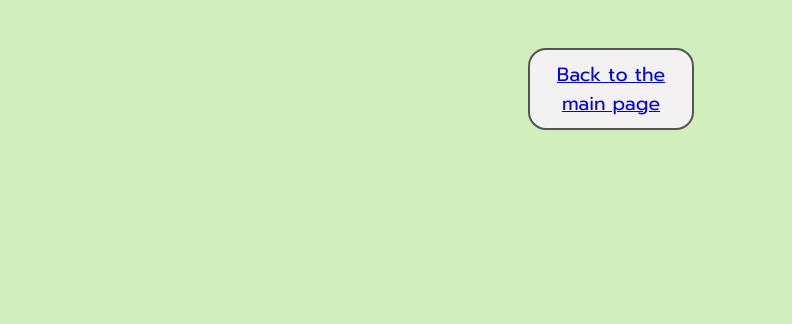
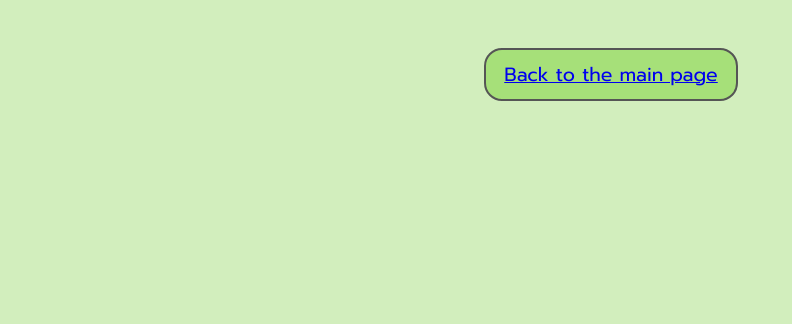
Before and after one commit to RoL4ik/html-css, a plain HTML site: page about.html in a window 1280 px wide. Shown: the part 476-800 px from the top of the page, without its empty margins (29-821 px from the left). Drawn offline with Linux system fonts and the light colour scheme.

Commit message:
back2home button fix

```diff
--- a/css/main.css
+++ b/css/main.css
@@ -51,8 +51,9 @@ body {
     line-height: 1.5;
 }
 
+
 .aboutlink:hover {
-    color: red;
+    color: rgb(49, 120, 191);
     text-decoration: underline;
 }
 
@@ -121,14 +122,14 @@ input:focus {
 
 .back2home {
     margin: 20px auto;
-    width: 11.5%;
+    width: 230px;
     border: 2px solid #555;
-    background-color: #f3f1f1;
+    background-color: #a6e079;
     border-radius: 18px;
     padding: 10px;
 }
 .back2home:hover {
-    background-color: #e0e0e0;
+    background-color: #bae797;
 }
 
 .abtus {
```
